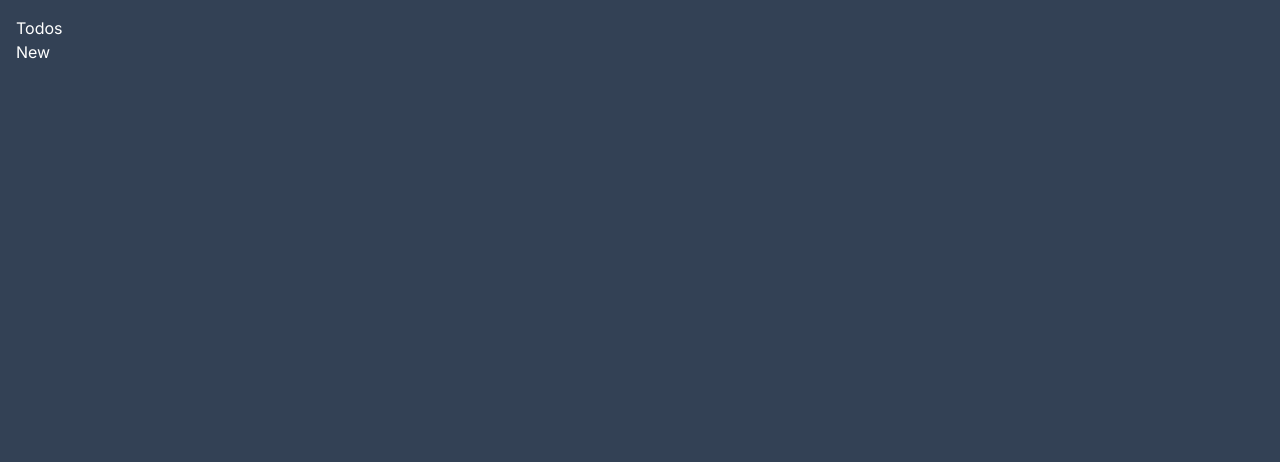
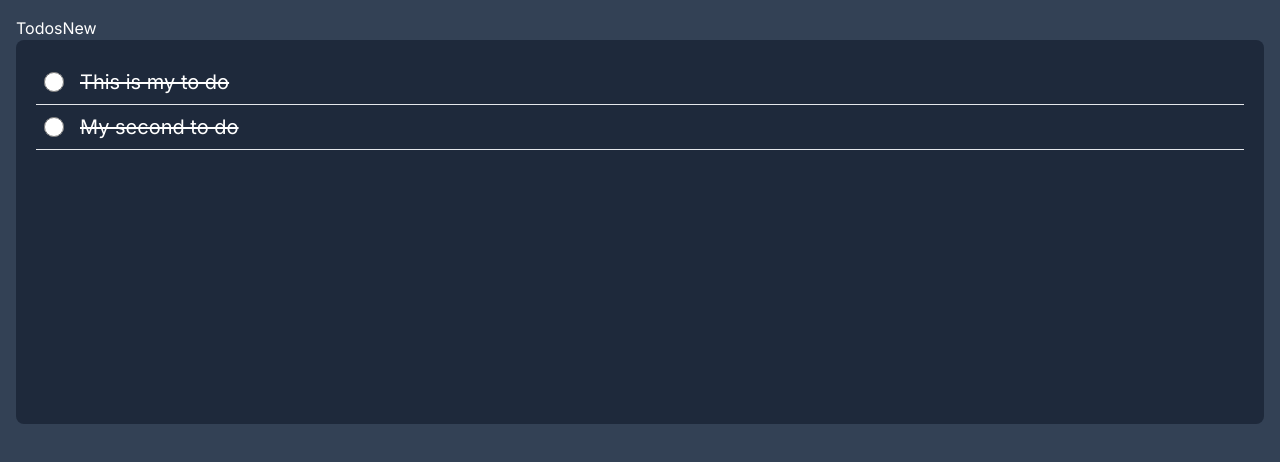
Before and after one commit to chakanevaibhav/my-next-to-do, a Next.js app: page / in a window 1280 px wide. Shown: the top 462 px of the page. Built offline with nearby package versions, Linux system fonts and the light colour scheme.

Commit message:
added strcture for todo item

```diff
--- a/src/app/page.tsx
+++ b/src/app/page.tsx
@@ -3,5 +3,20 @@ import Link from "next/link";
 import Header from "../../components/header/header";
 
 export default function Home() {
-  return <ul></ul>;
+  return (
+    <ul className="h-96 bg-slate-800 rounded-lg p-5">
+      <li className="flex gap-4 items-center border-b p-2">
+        <input type="radio" id="todo" className="h-5 w-5 rounded" />
+        <label htmlFor="todo" className="text-xl line-through">
+          This is my to do
+        </label>
+      </li>
+      <li className="flex gap-4 items-center border-b p-2">
+        <input type="radio" id="todo" className="h-5 w-5 rounded" />
+        <label htmlFor="todo" className="text-xl line-through">
+          My second to do
+        </label>
+      </li>
+    </ul>
+  );
 }
```
